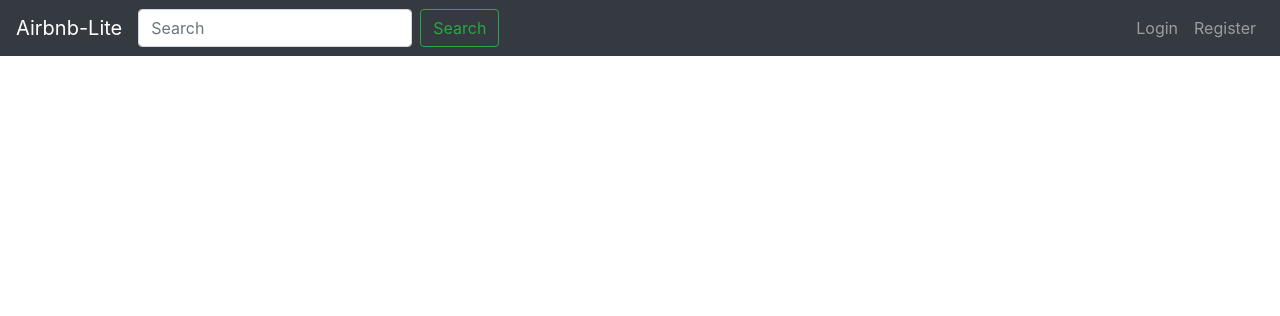
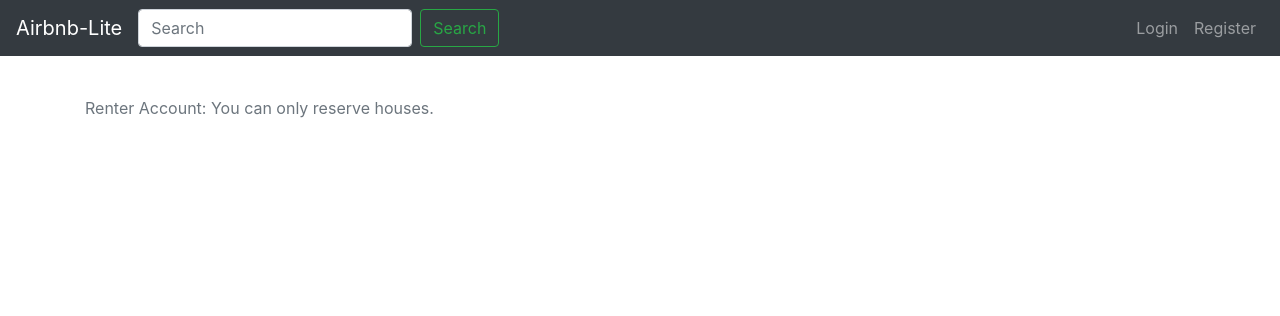
Before and after one commit to cody9898/Airbnb-Lite, a Python web app: template PycharmProjects/Airbnb-Lite/Airbnblite/templates/account.html in a window 1280 px wide. Shown: the top 316 px of the page. Run offline with Jinja, Linux system fonts and the light colour scheme; the template is opened without the code that fills it, so the values that code supplies are empty; some libraries are stand-ins or nearby versions.

Commit message:
changed the account section

```diff
--- a/PycharmProjects/Airbnb-Lite/Airbnblite/templates/account.html
+++ b/PycharmProjects/Airbnb-Lite/Airbnblite/templates/account.html
@@ -1,4 +1,40 @@
 {% extends "index.html" %}
 {% block content %}
-    <h1>{{ current_user.username }}</h1>
+    <div class="content-section">
+      <div class="media">
+        <div class="media-body">
+          <h2 class="account-heading">{{ current_user.username }}</h2>
+          <p class="text-secondary">{{ current_user.email }}</p>
+            {% if current_user.host %}
+                <p class="text-secondary">Host Account: You may post new houses.</p>
+                <p class="text-primary">Your houses:</p>
+
+                {% for post in posts %}
+                <article class="media content-section">
+                <div class="media-body">
+                    <div class="article-metadata">
+                    <a class="mr-2" >{{ post.cat }}</a>
+                    <small class="text-muted">{{ post.price }}</small>
+                </div>
+                <h2><a class="article-title" href="{{ url_for('post', post_id=post.id) }}">{{ post.title }}</a></h2>
+                <p class="article-content">{{ post.content }}</p>
+
+                <div>
+                    <button type="button" class="btn btn-danger btn-lg m-1" href="{{ url_for('delete_post', post_id=post.id) }}">Delete</button>
+                </div>
+
+
+                </div>
+                </article>
+            {% endfor %}
+
+            {% else %}
+                <p class="text-secondary">Renter Account: You can only reserve houses.</p>
+            {% endif %}
+
+
+        </div>
+      </div>
+
+    </div>
 {% endblock content %}
```
Also changed, not shown: PycharmProjects/Airbnb-Lite/Airbnblite/forms.py (+21 -0 lines), PycharmProjects/Airbnb-Lite/Airbnblite/routes.py (+4 -3 lines).
